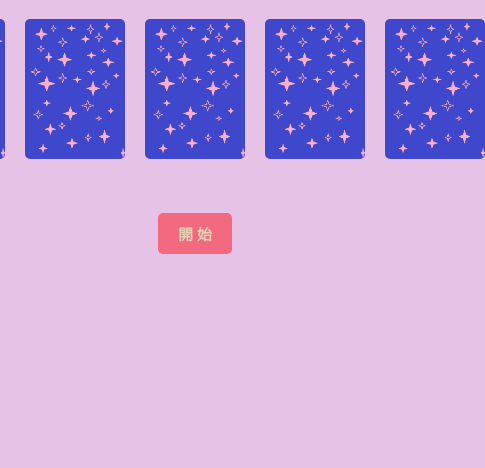
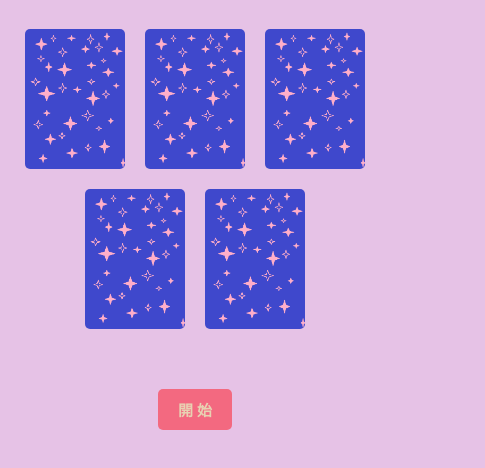
Before and after one commit to KANUiiu/KANUiiu.github.io, a website: page ten-thirty.html in a window 390 px wide. Shown: the part 70-538 px from the top of the page, 485 px wide, since content can reach past the window. Drawn offline with Linux system fonts and the light colour scheme.

Commit message:
Add files via upload

```diff
--- a/ten-thirty.css
+++ b/ten-thirty.css
@@ -11,16 +11,6 @@ h1 {
     display: flex;
     justify-content: center;
     flex-direction: column;
-}
-
-.card-table {
-    display: flex;
-    justify-content: center;
-    flex-direction: row;
-}
-
-.card {
-    margin: auto 10px;
 }
 
 p {
@@ -53,3 +43,47 @@ img {
 img:hover {
     border: 5px solid   rgb(243, 105, 128);
 }
+
+.card-box {
+    display: flex;
+    flex-direction: row;
+    justify-content: center;
+}
+
+.card-table1, .card-table2 {
+    display: flex;
+    flex-direction: row;
+    justify-content: center;
+}
+
+
+.card {
+    display: flex;
+    justify-content: center;
+    align-items: center;
+    margin: auto 10px;
+}
+
+
+@media (max-width: 800px) {
+
+    .card-box {
+        display: flex;
+        flex-direction: column;
+        justify-content: center;
+    }
+
+    .card-table1, .card-table2 {
+        display: flex;
+        flex-direction: row;
+        justify-content: center;
+        margin: 5px 5px;
+    }
+
+    .card {
+        display: flex;
+        justify-content: center;
+        align-items: center;
+        margin: 5px 10px;
+    }
+}
--- a/ten-thirty.html
+++ b/ten-thirty.html
@@ -9,13 +9,16 @@
 <body>
     <h1>十點半</h1>
     <div class="board">
-        <div class="clock"></div>
-        <div class="card-table">
-            <div class="card"><img id="card1" src="images/card-back.png" alt="a card"></div>
-            <div class="card"><img id="card2" src="images/card-back.png" alt="a card"></div>
-            <div class="card"><img id="card3" src="images/card-back.png" alt="a card"></div>
-            <div class="card"><img id="card4" src="images/card-back.png" alt="a card"></div>
-            <div class="card"><img id="card5" src="images/card-back.png" alt="a card"></div>
+        <div class="card-box">
+            <div class="card-table1">
+                <div class="card"><img id="card1" src="images/card-back.png" alt="a card"></div>
+                <div class="card"><img id="card2" src="images/card-back.png" alt="a card"></div>
+                <div class="card"><img id="card3" src="images/card-back.png" alt="a card"></div>
+            </div>
+            <div class="card-table2">
+                <div class="card"><img id="card4" src="images/card-back.png" alt="a card"></div>
+                <div class="card"><img id="card5" src="images/card-back.png" alt="a card"></div>
+            </div>
         </div>
         <p id="tell-time"></p>
         <button id="start">開 始</button>
```
